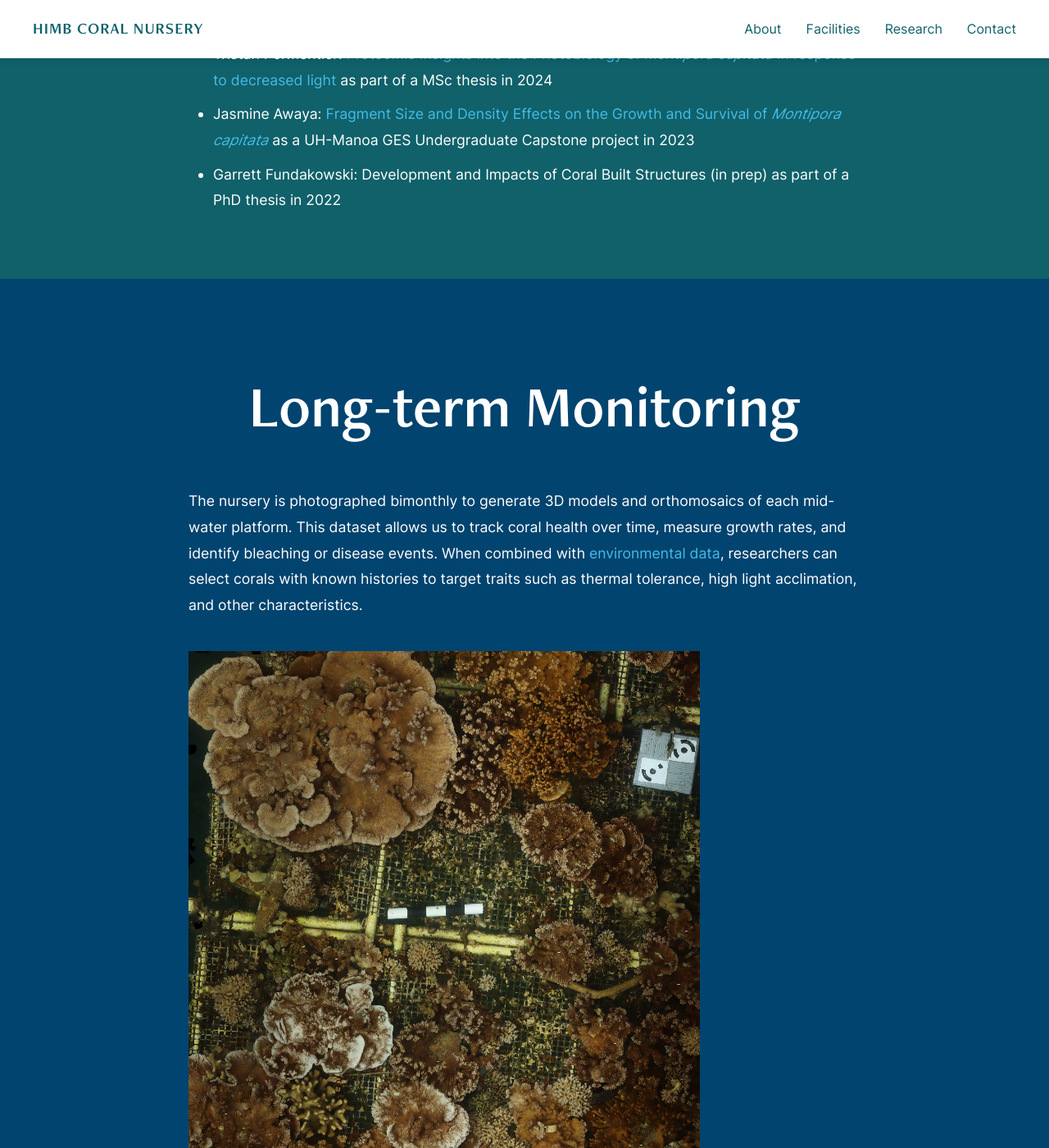
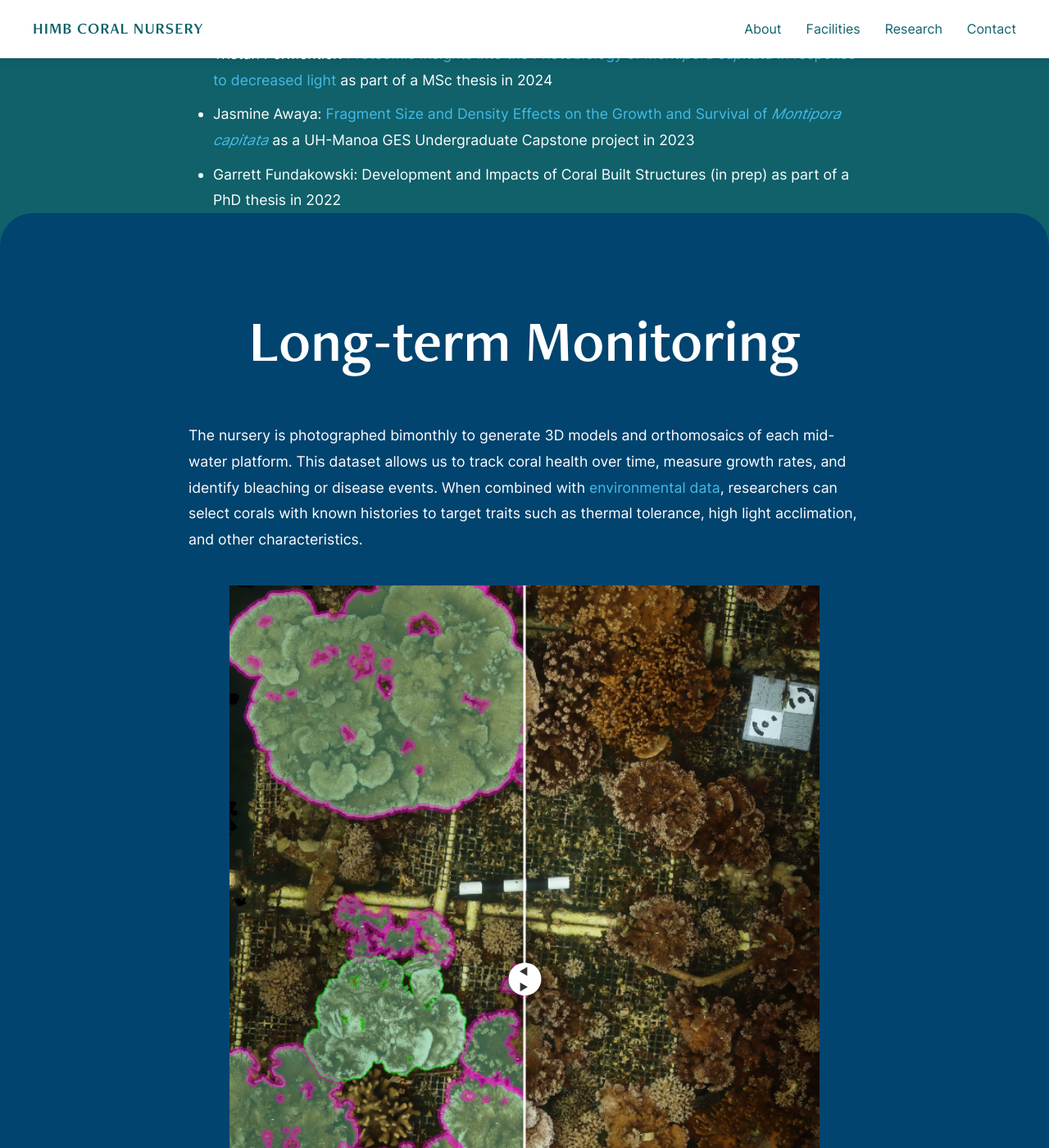
Before and after one commit to himb-coral-nursery/himb-coral-nursery.github.io, a Jekyll site: the page built from research.md, in a window 1280 px wide and 1400 px high, scrolled down 553 px. Shown: the whole window at 82% size. Built offline with Jekyll 4.4.1, drawn with Linux system fonts in a browser that asks for light colours.

Commit message:
Update style.css

```diff
--- a/assets/css/style.css
+++ b/assets/css/style.css
@@ -410,7 +410,7 @@
    COLORED SECTIONS
    ========================================================================== */
 
-/* Section 1: The Nursery - Patch Reef */
+/* Section 1: The Nursery - Patch Reef (default, no extra styling needed) */
 .section-nursery {
   background: #10616A;
   padding: 80px 0;
@@ -784,8 +784,113 @@
   color: #00446F !important;
 }
 
-/* Curved Section Tops */
-.section-rounded {
+/* Image slider for monitoring section */
+.image-slider-container {
+  max-width: 800px;
+  margin: 40px auto;
+}
+
+.image-slider {
+  position: relative;
+  width: 100%;
+  overflow: hidden;
+  user-select: none;
+}
+
+.slider-image-bottom,
+.slider-image-top {
+  width: 100%;
+  height: auto;
+  display: block;
+}
+
+.slider-overlay {
+  position: absolute;
+  top: 0;
+  left: 0;
+  width: 100%;
+  height: 100%;
+  clip-path: inset(0 50% 0 0);
+  pointer-events: none;
+}
+
+.slider-button-container {
+  position: absolute;
+  top: 0;
+  left: 0;
+  width: 100%;
+  height: 100%;
+}
+
+.slider-input {
+  position: absolute;
+  top: 0;
+  left: 0;
+  width: 100%;
+  height: 100%;
+  opacity: 0;
+  cursor: pointer;
+  z-index: 3;
+}
+
+.slider-button {
+  position: absolute;
+  top: 0;
+  left: 50%;
+  transform: translateX(-50%);
+  width: 50px;
+  height: 100%;
+  pointer-events: none;
+  z-index: 2;
+}
+
+.slider-line {
+  position: absolute;
+  left: 50%;
+  top: 0;
+  transform: translateX(-50%);
+  width: 3px;
+  height: 100%;
+  background: white;
+  box-shadow: 0 0 10px rgba(0,0,0,0.5);
+}
+
+.slider-line::before {
+  content: '';
+  position: absolute;
+  top: 50%;
+  left: 50%;
+  transform: translate(-50%, -50%);
+  width: 40px;
+  height: 40px;
+  background: white;
+  border-radius: 50%;
+  box-shadow: 0 0 10px rgba(0,0,0,0.3);
+}
+
+.slider-line::after {
+  content: '◀  ▶';
+  position: absolute;
+  top: 50%;
+  left: 50%;
+  transform: translate(-50%, -50%);
+  color: #333;
+  font-size: 12px;
+  letter-spacing: 2px;
+}
+
+.slider-caption {
+  text-align: center;
+  margin-top: 15px;
+  font-size: 0.9rem;
+  font-style: italic;
+  color: #333 !important; /* Dark for sandbar section */
+}
+
+/* Rounded tops for all colored sections (except first sections) */
+.section-corals,
+.section-equipment,
+.section-pricing {
   border-radius: 40px 40px 0 0;
   margin-top: -40px;
 }
@@ -995,9 +1100,4 @@
   .page-body {
     padding: 40px 20px !important;
   }
-
-  /* Hide dropdown menus on mobile */
-  .dropdown-menu {
-    display: none !important;
-  }
 }
```
